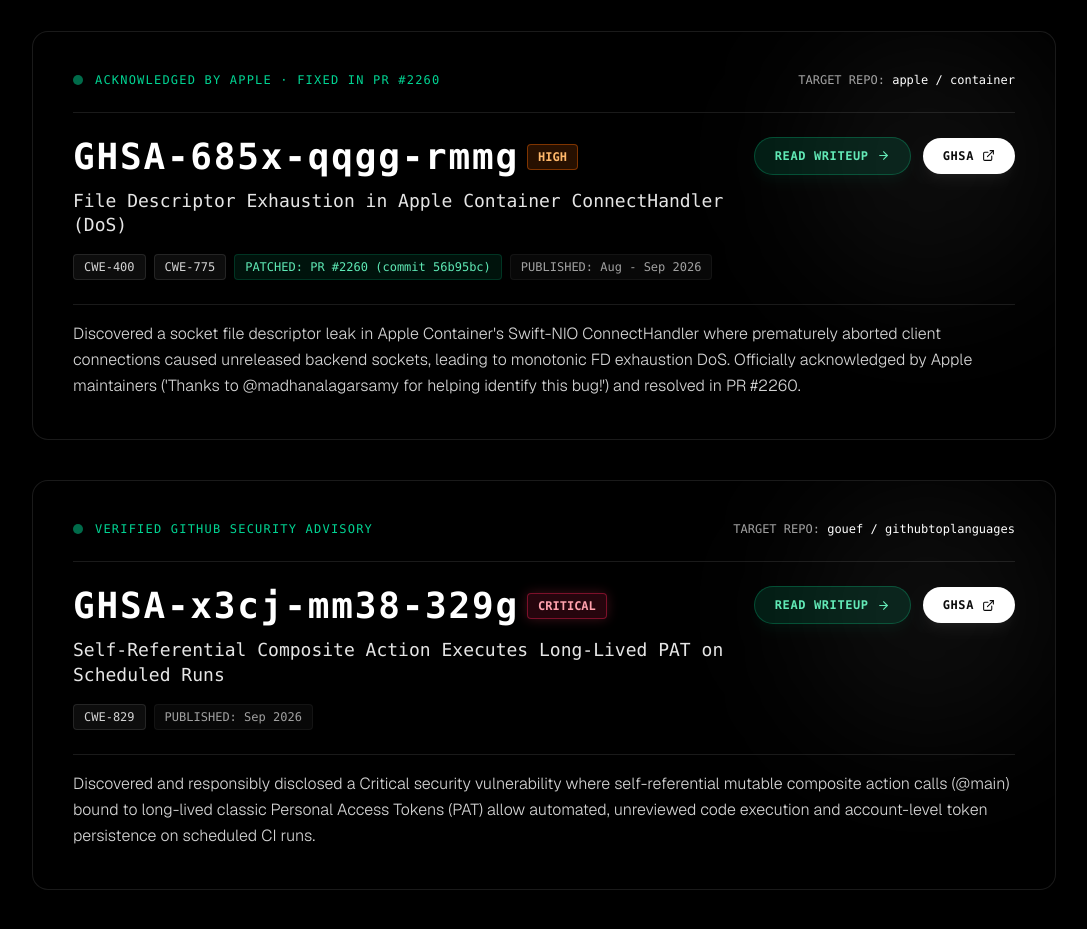
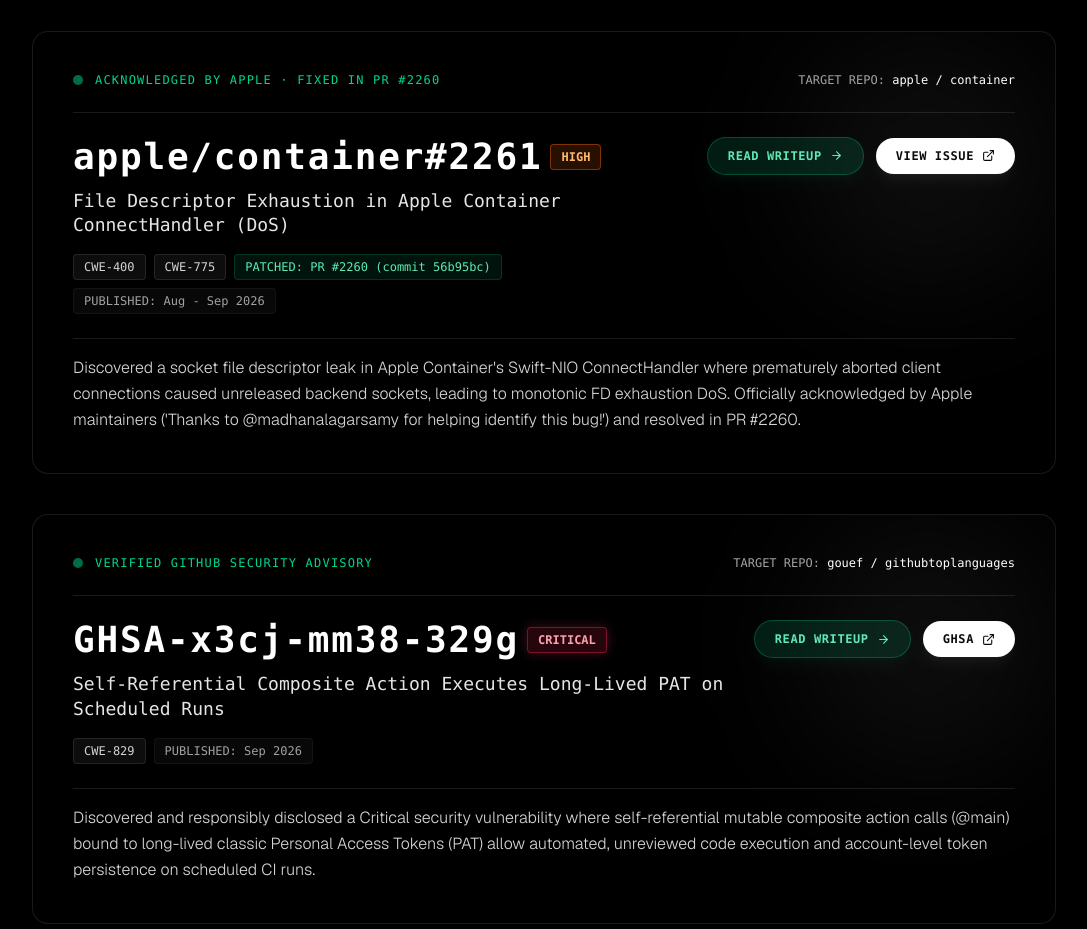
Before and after one commit to madhanalagarsamy/portfolio, a Next.js app: page / in a window 1280 px wide. Shown: the part 4540-5469 px from the top of the page, without its empty margins (96-1183 px from the left). Built offline with nearby package versions, Linux system fonts and the light colour scheme.

Commit message:
Update Apple container disclosure to reference official Apple issue #2261 instead of GHSA

```diff
--- a/app/blog/[slug]/page.tsx
+++ b/app/blog/[slug]/page.tsx
@@ -163,7 +163,11 @@
                   rel="noopener noreferrer"
                   className="inline-flex items-center space-x-1.5 px-3 py-1.5 rounded-lg bg-white/10 text-white hover:bg-white/20 transition-all font-mono text-xs"
                 >
-                  <span>OFFICIAL GITHUB ADVISORY</span>
+                  <span>
+                    {post.advisoryId?.startsWith("GHSA")
+                      ? "OFFICIAL GITHUB ADVISORY"
+                      : "OFFICIAL ISSUE & FIX"}
+                  </span>
                   <ExternalLink size={12} />
                 </a>
               )}
--- a/components/BlogList.tsx
+++ b/components/BlogList.tsx
@@ -192,9 +192,9 @@
                       target="_blank"
                       rel="noopener noreferrer"
                       className="text-xs font-mono text-neutral-400 hover:text-white flex items-center space-x-1 transition-colors"
-                      title="View GitHub Advisory"
+                      title={post.advisoryId?.startsWith("GHSA") ? "View GitHub Advisory" : "View Source Issue"}
                     >
-                      <span>GHSA</span>
+                      <span>{post.advisoryId?.startsWith("GHSA") ? "GHSA" : "ISSUE"}</span>
                       <ExternalLink size={12} />
                     </a>
                   )}
--- a/components/SecurityAdvisory.tsx
+++ b/components/SecurityAdvisory.tsx
@@ -115,7 +115,7 @@
 
                 <div className="flex flex-wrap items-center gap-3 mt-2 lg:mt-0 shrink-0">
                   <Link
-                    href={`/blog/${advisory.id.toLowerCase()}`}
+                    href={`/blog/${advisory.slug || advisory.id.toLowerCase()}`}
                     className="inline-flex items-center justify-center space-x-2 px-5 py-2.5 rounded-full bg-emerald-500/15 border border-emerald-500/30 text-emerald-300 font-mono text-xs tracking-wider uppercase font-semibold hover:bg-emerald-500/25 transition-all duration-300 shadow-lg shadow-emerald-500/5 hover:scale-[1.02] active:scale-[0.98]"
                   >
                     <span>READ WRITEUP</span>
@@ -128,7 +128,7 @@
                     rel="noopener noreferrer"
                     className="inline-flex items-center justify-center space-x-2 px-5 py-2.5 rounded-full bg-white text-black font-mono text-xs tracking-wider uppercase font-semibold hover:bg-neutral-200 transition-all duration-300 shadow-lg shadow-white/5 hover:scale-[1.02] active:scale-[0.98]"
                   >
-                    <span>GHSA</span>
+                    <span>{advisory.id.startsWith("GHSA") ? "GHSA" : "VIEW ISSUE"}</span>
                     <ExternalLink size={13} />
                   </a>
                 </div>
--- a/data/advisory.ts
+++ b/data/advisory.ts
@@ -1,5 +1,6 @@
 export interface AdvisoryItem {
   id: string;
+  slug?: string;
   title: string;
   targetRepo: string;
   platform: string;
@@ -15,10 +16,11 @@
 export const advisoryData = {
   advisories: [
     {
-      id: "GHSA-685x-qqgg-rmmg",
+      id: "apple/container#2261",
+      slug: "apple-container-connecthandler-fd-leak",
       title: "File Descriptor Exhaustion in Apple Container ConnectHandler (DoS)",
       targetRepo: "apple / container",
-      platform: "GitHub Security Advisory & Apple Issue #2261",
+      platform: "Apple Open Source Security & Bug Fix",
       url: "https://github.com/apple/container/issues/2261",
       badge: "ACKNOWLEDGED BY APPLE · FIXED IN PR #2260",
       severity: "High",
--- a/data/posts.ts
+++ b/data/posts.ts
@@ -52,15 +52,15 @@
 
 export const blogPosts: BlogPost[] = [
   {
-    slug: "ghsa-685x-qqgg-rmmg",
+    slug: "apple-container-connecthandler-fd-leak",
     title: "File Descriptor Exhaustion in Apple Container ConnectHandler (DoS) — Acknowledged by Apple",
     summary:
-      "A deep dive into uncovering a socket file descriptor leak in Apple's official container runtime (apple/container) inside the Swift-NIO ConnectHandler, leading to complete DoS under rapid connection churn. Responsibly reported via GHSA, acknowledged by Apple maintainers ('Thanks to @madhanalagarsamy'), and resolved in PR #2260.",
+      "A deep dive into uncovering a socket file descriptor leak in Apple's official container runtime (apple/container) inside the Swift-NIO ConnectHandler, leading to complete DoS under rapid connection churn. Responsibly reported to Apple maintainers, acknowledged in public issue #2261 ('Thanks to @madhanalagarsamy'), and resolved in PR #2260.",
     publishedDate: "Sep 2026",
     readTime: "9 min read",
     category: "Security Advisory",
     tags: ["Apple", "Swift NIO", "DoS", "Resource Leak", "CWE-400", "CWE-775", "Networking", "Disclosure"],
-    advisoryId: "GHSA-685x-qqgg-rmmg / Apple #2261",
+    advisoryId: "apple/container#2261",
     targetRepo: "apple / container",
     severity: "High",
     cwe: [
@@ -72,8 +72,8 @@
     overview:
       "During an architecture review of Apple's open-source container engine (apple/container), a critical resource exhaustion flaw was uncovered in the Swift-NIO port-forwarding component (Sources/SocketForwarder/ConnectHandler.swift). When an inbound client connection aborts or disconnects while the backend socket is still being established, the error-handling closure incorrectly invoked context.channel.close() on the already-inactive frontend channel rather than closing the newly allocated backend channel. This left backend sockets open indefinitely, leaking one file descriptor per aborted connection and causing a complete Denial of Service (EMFILE / 'Too many open files').",
     timeline: [
-      { date: "August 21, 2026", event: "Vulnerability identified in ConnectHandler.swift; opened private security advisory GHSA-685x-qqgg-rmmg." },
-      { date: "Late August 2026", event: "Apple maintainer (@jglogan) reviewed report ('Good catch') and requested cross-platform reproduction." },
+      { date: "August 21, 2026", event: "Identified socket file descriptor leak in ConnectHandler.swift; submitted vulnerability disclosure directly to Apple container team." },
+      { date: "Late August 2026", event: "Apple maintainer (@jglogan) reviewed findings ('Good catch') and requested cross-platform reproduction." },
       { date: "September 2026", event: "Formulated and submitted a byte-for-byte standalone Swift-NIO reproduction on Linux demonstrating monotonic FD growth (from 25 to 2,387 leaked FDs), alongside a macOS native test script." },
       { date: "September 2026", event: "Apple maintainer (@egernst) verified the bug: 'I appreciate your digging, and I do think we have a bug to fix here.'" },
       { date: "September 2026", event: "Apple opened public issue #2261 with credit ('Thanks to @madhanalagarsamy for helping identify this bug!') and shipped the official fix in PR #2260." }
```
